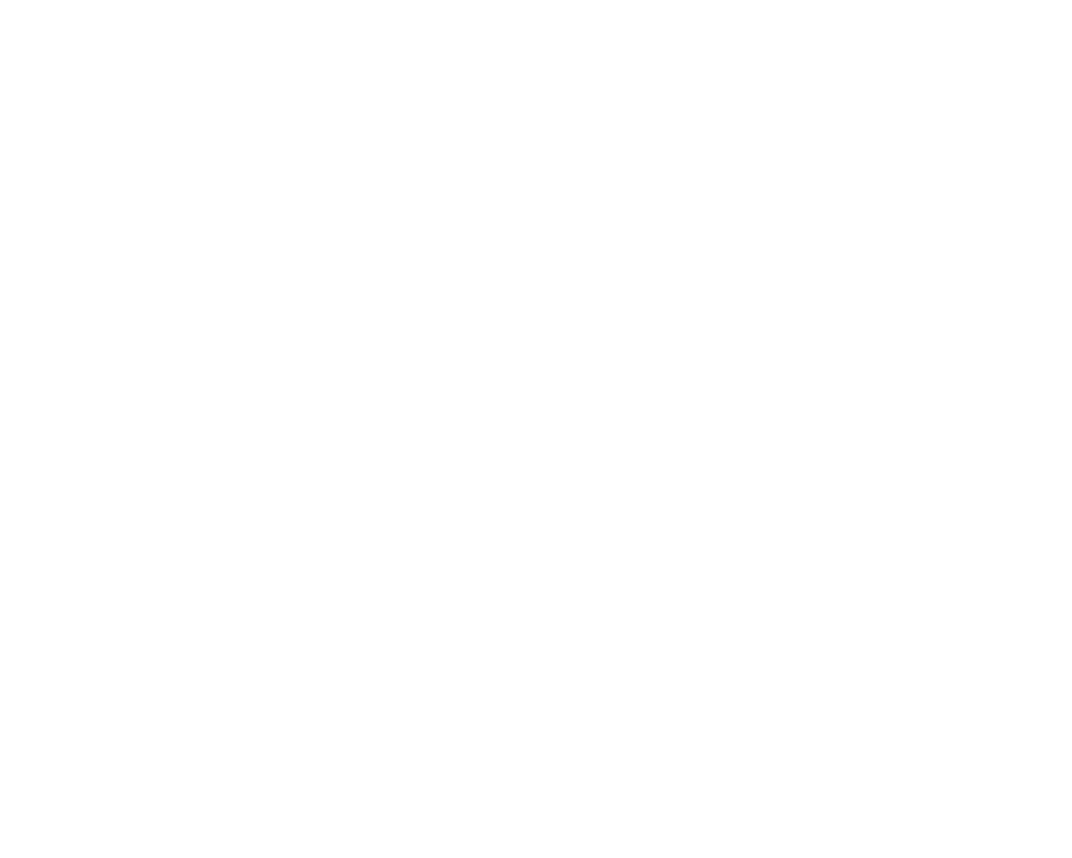
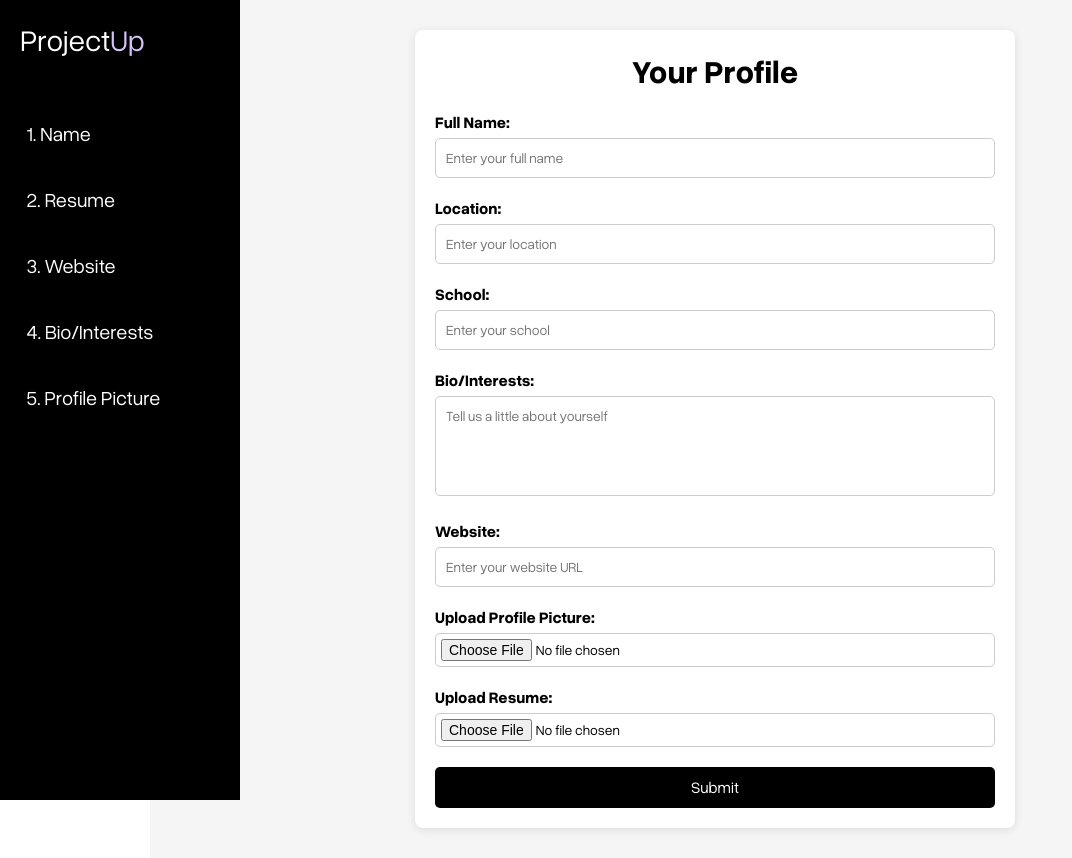
Before and after one commit to acmucsd-projects/su24a-hack-team-1, a React (Vite) app in the folder client/: page /Profile in a window 1280 px wide. Before the commit this address had no page. Shown: the whole page, without its empty margins (0-1072 px from the left). Before the commit the page ends 800 px from the top, so only its background shows below. Built offline with nearby package versions, Linux system fonts and the light colour scheme.

Commit message:
made the profile page

```diff
--- a/client/src/App.jsx
+++ b/client/src/App.jsx
@@ -4,6 +4,7 @@ import { motion, AnimatePresence } from 'framer-motion';
 import Welcome from './pages/Welcome/Welcome'
 import Login from './pages/Login/Login';
 import Signup from './pages/Login/Signup';
+import Profile from './pages/Profile/Profile';
 import Postings from './pages/Postings/Postings';
 import Navbar from './pages/Navbar/Navbar';
 import Profbar from './pages/Profbar/Profbar';
@@ -51,6 +52,7 @@ function App() {
             <Route path="/Postings" element={<Postings />} />
             <Route path="/Navbar" element={<Navbar />} />
             <Route path="/Profbar" element={<Profbar />} />
+            <Route path='/Profile' element={<Profile />} />
           </Routes>
         )}
       </AnimatePresence>
--- a/client/src/components/Mlist.jsx
+++ /dev/null
@@ -1,30 +0,0 @@
-import React from 'react';
-import './verticalbar.css';
-
-const Mlist = () => {
-  return (
-    <nav className="vertical-navbar">
-      <div className="navbar-logo">
-      <span className="logo-text">
-          Project<span className="logo-purple">Up</span>
-        </span>
-      </div>
-      <div className="navbar-links">
-        <a href="#name" className="navbar-link">
-          <span className="navbar-text">1. Name</span>
-        </a>
-        <a href="#resume-upload" className="navbar-link">
-          <span className="navbar-text">2. Resume Upload</span>
-        </a>
-        <a href="#website" className="navbar-link">
-          <span className="navbar-text">3. Website</span>
-        </a>
-        <a href="#bio" className="navbar-link">
-          <span className="navbar-text">4. Bio/Interests</span>
-        </a>
-      </div>
-    </nav>
-  );
-};
-
-export default Mlist;
--- a/client/src/components/ProfVNavBar.jsx
+++ b/client/src/components/ProfVNavBar.jsx
@@ -22,6 +22,9 @@ const ProfVNavbar = () => {
         <a href="#bio" className="prof-navbar-link">
           <span className="prof-navbar-text">4. Bio/Interests</span>
         </a>
+        <a href="#profilePic" className="prof-navbar-link">
+          <span className="prof-navbar-text">5. Profile Picture</span>
+        </a>
       </div>
     </nav>
   );
--- a/client/src/components/mlist.css
+++ /dev/null
@@ -1 +0,0 @@
-/* add code here to modify the mlist bar */
--- a/client/src/components/profvnavbar.css
+++ b/client/src/components/profvnavbar.css
@@ -35,7 +35,7 @@
     display: flex;
     flex-direction: column;
     width: 100%;
-    margin-left: 20px;
+    margin-left: 5px;
 
   }
 
--- a/client/src/pages/Navbar/Navbar.jsx
+++ b/client/src/pages/Navbar/Navbar.jsx
@@ -1,6 +1,5 @@
 import React from "react";
 import VerticalNavbar from "../../components/VerticalNavbar";
-import Mlist from "../../components/Mlist";
 import "./navbar.css"
 
 
--- a/client/src/pages/Profbar/Profbar.jsx
+++ b/client/src/pages/Profbar/Profbar.jsx
@@ -1,5 +1,4 @@
 import React from "react";
-import Mlist from "../../components/Mlist";
 import ProfVNavBar from "../../components/ProfVNavBar";
 import "./profbar.css"
 
--- /dev/null
+++ b/client/src/pages/Profile/Profile.jsx
@@ -0,0 +1,148 @@
+import React, { useState } from 'react';
+import ProfVNavbar from '../../components/ProfVNavBar';
+import './profile.css';
+
+function Profile() {
+  const [formData, setFormData] = useState({
+    name: '',
+    location: '',
+    school: '',
+    bio: '',
+    website: '',
+    resume: null,
+    profilePic: null, // Add profilePic to the form data
+  });
+
+  const [profilePicPreview, setProfilePicPreview] = useState(null); // Store the preview URL
+
+  const handleChange = (e) => {
+    const { name, value, files } = e.target;
+
+    if (name === 'profilePic') {
+      const file = files[0];
+      setFormData({
+        ...formData, //keeps old data
+        [name]: file, //updates by adding new pic file in formData
+      });
+      setProfilePicPreview(URL.createObjectURL(file)); // Create a preview URL
+    } else {
+      setFormData({
+        ...formData,
+        [name]: files ? files[0] : value,
+      });
+    }
+  };
+
+  const handleSubmit = (e) => {
+    e.preventDefault();
+    console.log('Submitted data:', formData);
+  };
+
+  return (
+    <>
+      <ProfVNavbar />
+      <div id="form-container">
+        <div className="profile-form-container">
+            <h1 className='profile-h1'>Your Profile</h1>
+            <form className="profile-form" onSubmit={handleSubmit}>
+            <div className="form-group">
+                <label htmlFor="name">Full Name:</label>
+                <input
+                type="text"
+                id="name"
+                name="name"
+                value={formData.name}
+                onChange={handleChange}
+                placeholder="Enter your full name"
+                required
+                />
+            </div>
+
+            <div className="form-group">
+                <label htmlFor="location">Location:</label>
+                <input
+                type="text"
+                id="location"
+                name="location"
+                value={formData.location}
+                onChange={handleChange}
+                placeholder="Enter your location"
+                required
+                />
+            </div>
+
+            <div className="form-group">
+                <label htmlFor="school">School:</label>
+                <input
+                type="text"
+                id="school"
+                name="school"
+                value={formData.school}
+                onChange={handleChange}
+                placeholder="Enter your school"
+                required
+                />
+            </div>
+
+            <div className="form-group">
+                <label htmlFor="bio">Bio/Interests:</label>
+                <textarea
+                id="bio"
+                name="bio"
+                value={formData.bio}
+                onChange={handleChange}
+                placeholder="Tell us a little about yourself"
+                required
+                ></textarea>
+            </div>
+
+            <div className="form-group">
+                <label htmlFor="website">Website:</label>
+                <input
+                type="url"
+                id="website"
+                name="website"
+                value={formData.website}
+                onChange={handleChange}
+                placeholder="Enter your website URL"
+                />
+            </div>
+
+            <div className="form-group">
+                <label htmlFor="profilePic">Upload Profile Picture:</label>
+                <input
+                type="file"
+                id="profilePic"
+                name="profilePic"
+                accept="image/*"
+                onChange={handleChange}
+                />
+            </div>
+
+            {/* Display Profile Picture Preview */}
+            {profilePicPreview && (
+                <div className="profile-pic-preview">
+                <img src={profilePicPreview} alt="Profile Preview" style={{ width: '150px', height: '150px', borderRadius: '50%' }} />
+                </div>
+            )}
+
+            <div className="form-group">
+                <label htmlFor="resume">Upload Resume:</label>
+                <input
+                type="file"
+                id="resume"
+                name="resume"
+                onChange={handleChange}
+                required
+                />
+            </div>
+
+            <button type="submit" className="profile-submit-btn">Submit</button>
+            </form>
+        </div>
+      </div>
+    </>
+  );
+}
+
+export default Profile;
--- /dev/null
+++ b/client/src/pages/Profile/profile.css
@@ -0,0 +1,97 @@
+/* * {
+    margin: 0;
+    padding: 0;
+    box-sizing: border-box;
+    border: 2px solid red;
+    font-family: Arial, sans-serif;
+} */
+
+/*
+body {
+    background-color: #f5f5f5;
+    display: flex;
+    justify-content: center;
+    padding: 20px;
+} */
+
+#form-container {
+    margin-left: 150px;
+    font-family: Arial, sans-serif;
+    background-color: #f5f5f5;
+    display: flex;
+    justify-content: center;
+    padding: 30px;
+
+}
+
+
+
+.profile-form-container {
+    width: 150%;
+
+    max-width: 600px;
+    background-color: #fff;
+    border-radius: 8px;
+    box-shadow: 0 2px 10px rgba(0, 0, 0, 0.1);
+    padding: 20px;
+    }
+
+.profile-h1 {
+    text-align: center;
+    margin-bottom: 20px;
+}
+
+.profile-form {
+    display: flex;
+    flex-direction: column;
+}
+
+.form-group {
+    margin-bottom: 20px;
+}
+
+.form-group label {
+    display: block;
+    margin-bottom: 5px;
+    font-weight: bold;
+}
+
+.form-group input,
+.form-group textarea {
+    width: 100%;
+    padding: 10px;
+    border: 1px solid #ccc;
+    border-radius: 5px;
+    font-size: 14px;
+}
+
+textarea {
+    height: 100px;
+    resize: none;
+}
+
+input[type="file"] {
+    padding: 5px;
+}
+
+.profile-submit-btn {
+    background-color: black;
+    color: white;
+    border: none;
+    padding: 10px 20px;
+    border-radius: 5px;
+    cursor: pointer;
+    font-size: 16px;
+}
+
+.profile-submit-btn:hover {
+    background-color: #1B1A1A;
+}
+
+.profile-pic-preview img {
+    border-radius: 50%;
+    width: 150px;
+    height: 150px;
+    object-fit: cover;
+    margin-top: 10px;
+  }
```
